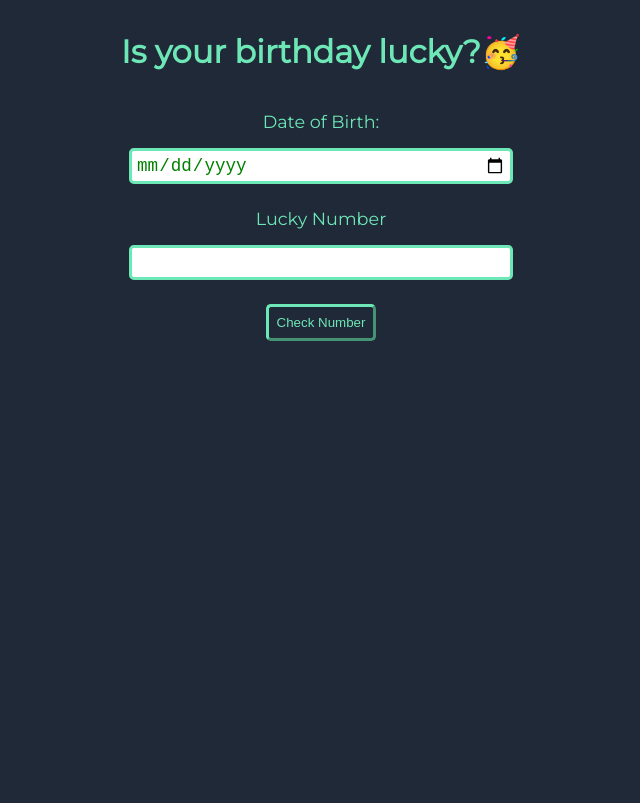
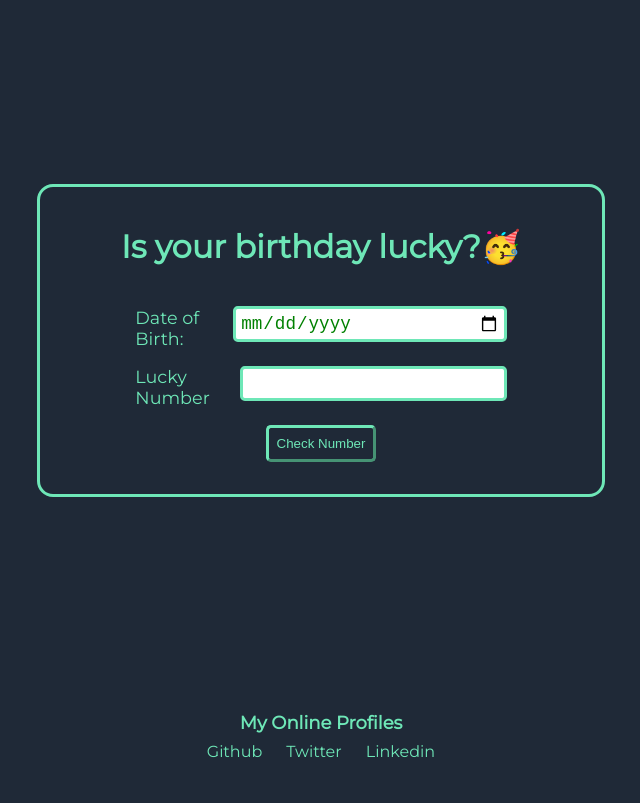
Before and after one commit to dushyant2901/lucky-birthday, a plain HTML site: page index.html in a window 1280 px wide. Shown: the whole page, without its empty margins (319-959 px from the left). Drawn offline with Linux system fonts and the light colour scheme.

Commit message:
refracted code

```diff
--- a/index.html
+++ b/index.html
@@ -3,19 +3,44 @@
   <head>
     <meta charset="utf-8">
     <meta name="viewport" content="width=device-width">
-    <title>repl.it</title>
+    <title>LUCKY-BIRTHDAY</title>
     <link href="styles.css" rel="stylesheet" type="text/css" />
   </head>
   <body>
+    <main  >
+    <div class="parent-container">
     <h1>Is your birthday lucky?🥳</h1>
     <div class="container">
+      <div class="input-wrapper">
       <label for="date-of-birth">Date of Birth:</label>
-      <input type="date" id="date-of-birth" >
+      <input type="date" id="date-of-birth" ></div>
+      <div class="input-wrapper">
       <label for="lucky-number">Lucky Number</label>
-      <input id="lucky-number" type="number">
+
+      <input id="lucky-number" type="number"></div>
       <button id="check-number">Check Number</button>
       <div id="output-box"></div>
     </div>
-    <script src="script.js"></script>
+    </div>
+    </main>
+    <footer class="footer" >
+      <div class="footer-heading" >
+      My Online Profiles
+      </div>
+
+      <ul class="list-unbulleted-list" >
+        <li class="list-item-inline" >
+          <a class="link" href="https://github.com/dushyant2901">Github</a>
+        </li>
+        <li class="list-item-inline">
+        <a class="link" href="https://twitter.com/Dushyan61991113"> Twitter</a>
+
+        </li>
+        <li class="list-item-inline" >
+         <a class="link" href="https://in.linkedin.com/in/dushyant-pratap-singh-04b24619b">Linkedin</a>
+        </li>
+      </ul>
+      </footer >
+    <script src="app.js"></script>
   </body>
 </html>
```
